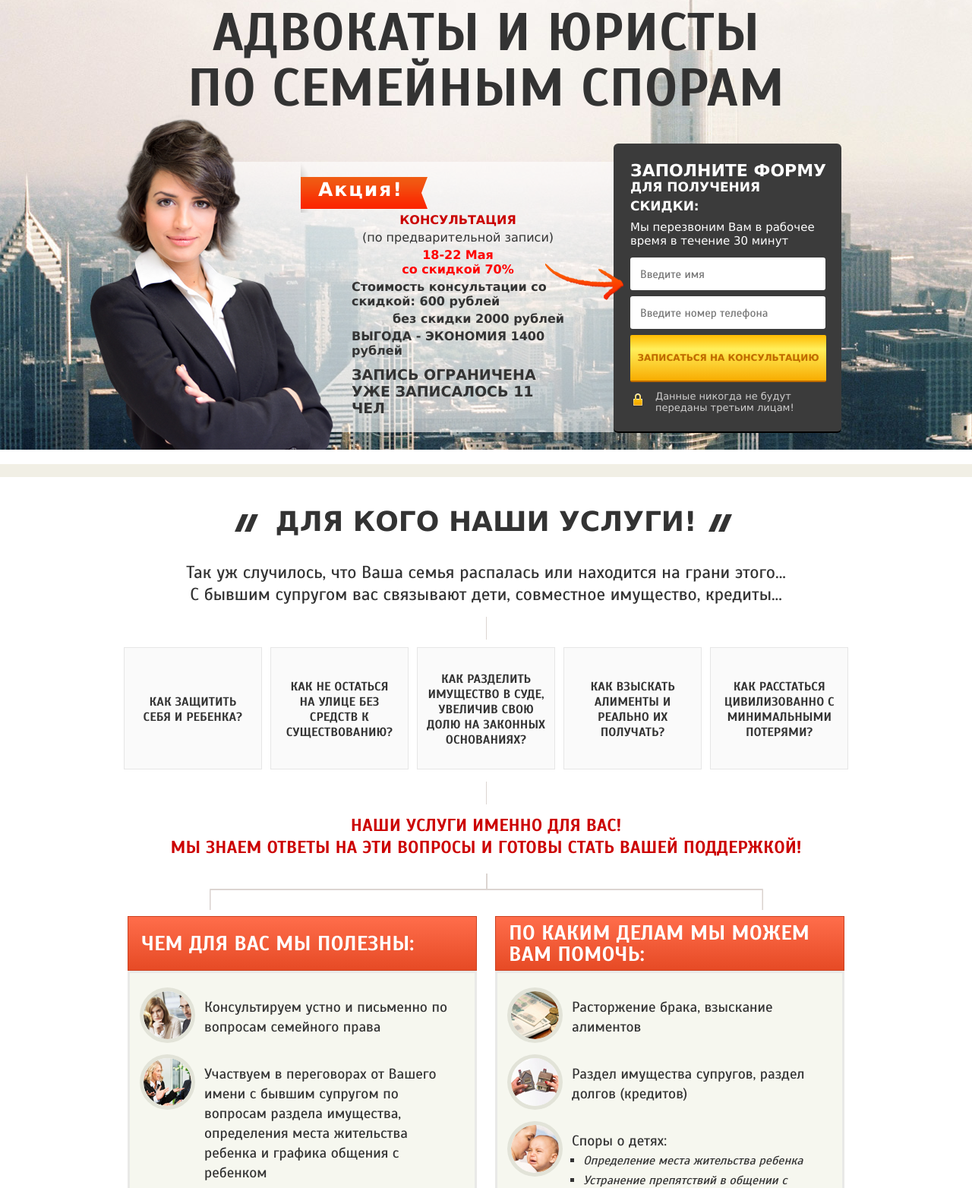
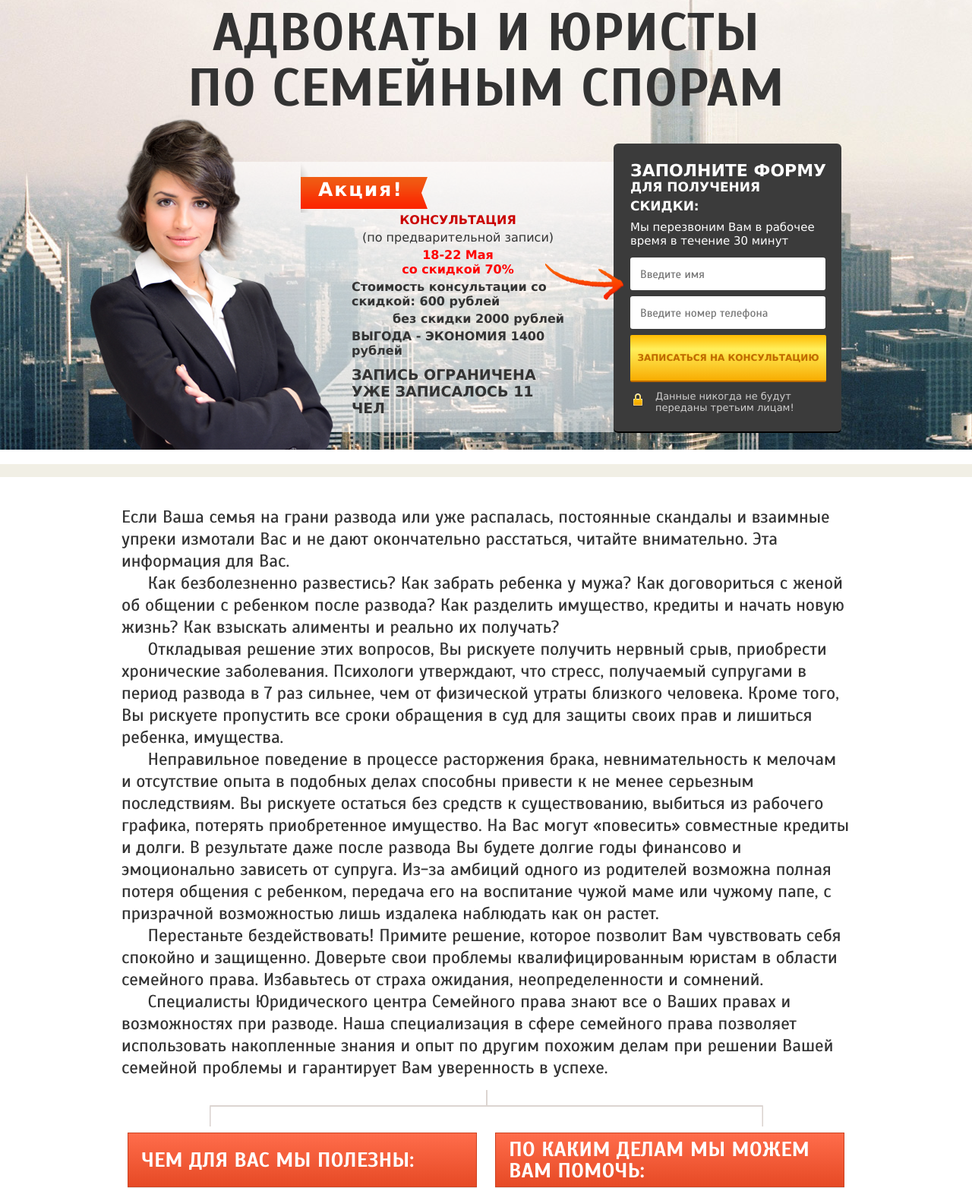
Before and after one commit to A111ex/victorial.biz, a PHP site: page / in a window 1280 px wide. Shown: the part 166-1730 px from the top of the page at 76% size. Run offline with PHP 8.4, Linux system fonts and the light colour scheme; some libraries are stand-ins or nearby versions.

Commit message:
red string

```diff
--- a/css/style.css
+++ b/css/style.css
@@ -432,10 +432,13 @@ font-weight: bold;
 {
     font-family: 'Scada-Regular';
     font-size: 23px;
-    text-align: center;
-    padding: 0 77px;
+    text-align: left;
+    /*padding: 0 77px;*/
     margin-bottom: 15px;
 }
+.slide-2  .slogan p{margin-bottom: 0}
+.slide-2  .slogan p+p{text-indent: 1.5em; margin-top: 0}
+
 .sep
 {
     width: 1px;
--- a/index.php
+++ b/index.php
@@ -156,16 +156,24 @@ $COUNT = intval($arMassiv['COUNT']);
             </div>
             <div class="slide-2 landingItem" >
                 <div class="wrapper">
-                    <div class="title h">
+                    <div class="slogan">
+                        <p>Если Ваша семья на грани развода или уже распалась, постоянные скандалы и взаимные упреки измотали Вас и не дают окончательно расстаться, читайте внимательно. Эта информация для Вас.</p>
+                        <p>Как безболезненно развестись? Как забрать ребенка у мужа? Как договориться с женой об общении с ребенком после развода? Как разделить имущество, кредиты и начать новую жизнь? Как взыскать алименты и реально их получать?</p>
+                        <p>Откладывая решение этих вопросов, Вы рискуете получить нервный срыв, приобрести хронические заболевания. Психологи утверждают, что стресс, получаемый супругами в период развода в 7 раз сильнее, чем от физической утраты близкого человека. Кроме того, Вы рискуете пропустить все сроки обращения в суд для защиты своих прав и лишиться ребенка, имущества.</p>
+                        <p>Неправильное поведение в процессе расторжения брака, невнимательность к мелочам и отсутствие опыта в подобных делах способны привести к не менее серьезным последствиям. Вы рискуете остаться без средств к существованию, выбиться из рабочего графика, потерять приобретенное  имущество. На Вас могут «повесить» совместные кредиты и долги. В результате даже после развода Вы будете долгие годы финансово и эмоционально зависеть от супруга. Из-за амбиций одного из родителей возможна полная потеря общения с ребенком, передача его на воспитание чужой маме или чужому папе, с призрачной возможностью лишь издалека наблюдать как он растет.</p>
+                        <p>Перестаньте бездействовать! Примите решение,  которое позволит Вам чувствовать себя спокойно и защищенно. Доверьте свои проблемы квалифицированным юристам в области семейного права. Избавьтесь от страха ожидания, неопределенности и сомнений.</p>
+                        <p>Специалисты Юридического центра Семейного права знают все о Ваших правах и возможностях при разводе. Наша специализация в сфере семейного права позволяет использовать накопленные знания и опыт  по другим похожим делам при решении Вашей семейной проблемы и гарантирует Вам уверенность в успехе.</p>
+                    </div>
+<!--                    <div class="title h">
                         <span>для кого наши услуги!</span>
                     </div>
                     <div class="slogan">
                         Так уж случилось, что Ваша семья распалась или находится на грани этого...
                         С бывшим супругом вас связывают дети, совместное имущество, кредиты...
 					</div>
-                        <!-- Муж угрожает забрать ребенка себе, грозит выселением из квартиры, требует
+                         Муж угрожает забрать ребенка себе, грозит выселением из квартиры, требует
                         общения с ребенком в любое удобное для него время. Вы в панике идете на
-                        уступки, поскольку боитесь возможностей и связей мужа.  -->
+                        уступки, поскольку боитесь возможностей и связей мужа.
 
                     <div class="sep"></div>
                     <div class="items">
@@ -204,7 +212,7 @@ $COUNT = intval($arMassiv['COUNT']);
                     <div class="title2">
                         наши услуги именно для вас!<br/>
                         мы знаем ответы на эти вопросы и готовы стать вашей поддержкой!
-                    </div>
+                    </div>-->
                     <div class="sep2"></div>
                     <div class="blocks-info clearfix landingItem" id="slide-2">
                         <div class="block fl-l">
```
